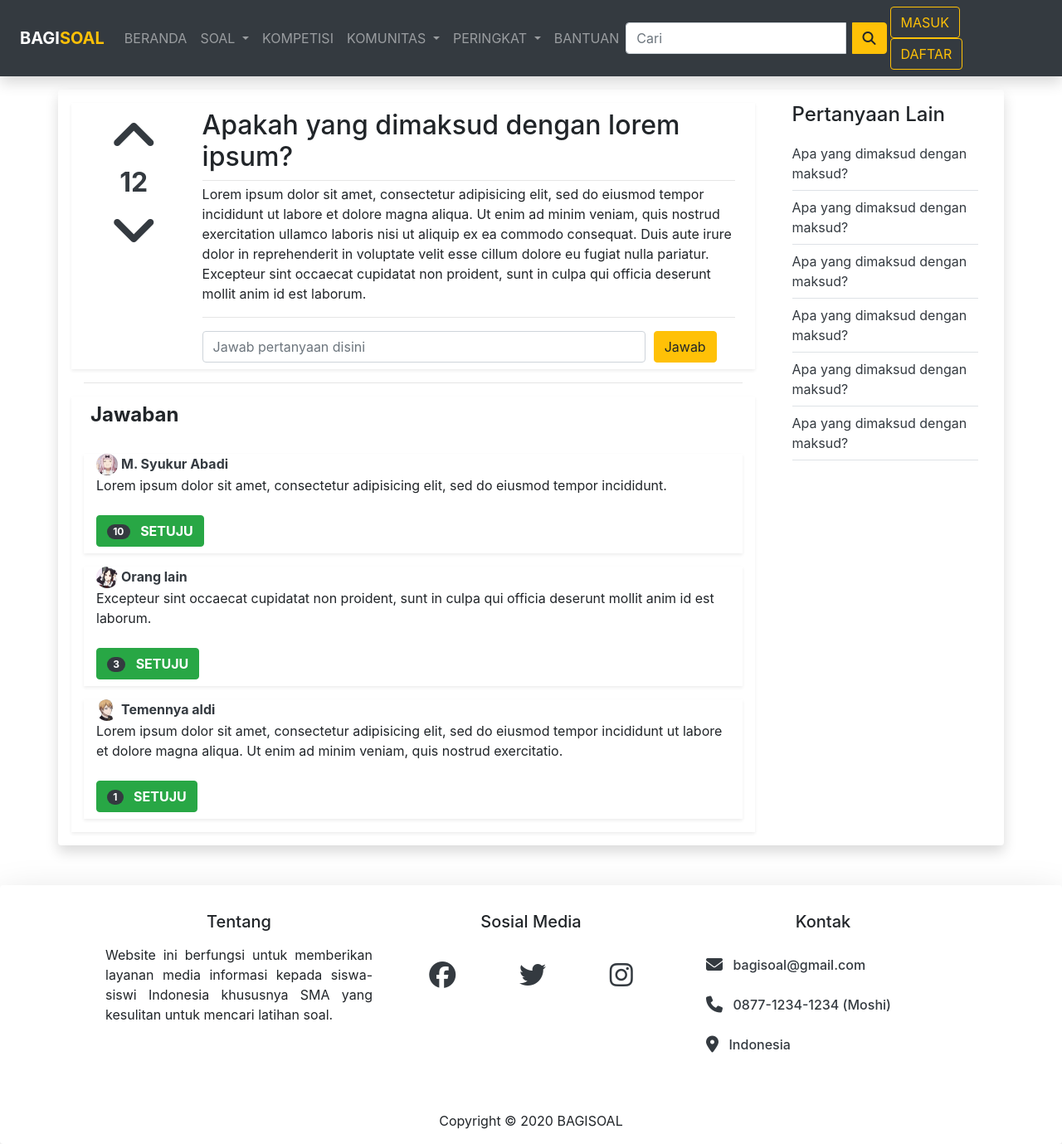
After one commit to aldy-san/bagisoal, a CodeIgniter app: page /bagisoal/forum/show in a window 1280 px wide. The commit adds this page. Shown: the whole page at 83% size. Run offline with CodeIgniter, Linux system fonts and the light colour scheme; data that the repository does not hold is empty; some libraries are stand-ins or nearby versions.

Commit message:
tambah view kompetisi dan forum

```diff
--- a/application/config/routes.php
+++ b/application/config/routes.php
@@ -8,8 +8,7 @@ $route['translate_uri_dashes'] = FALSE;
 $route['soal']                      = 'soal';
 $route['soal/(:num)']               = 'soal';
 $route['soal/jawab/(:num)']         = 'soal/jawab';
-$route['kompetisi']                 = 'user/kompetisi_main';
-$route['komunitas/forum']           = 'user/forum_main';
+$route['komunitas/forum']           = 'forum';
 $route['komunitas/catatan']         = 'catatan';
 $route['komunitas/catatan/(:any)']  = 'catatan';
 //ADMIN
--- /dev/null
+++ b/application/controllers/Forum.php
@@ -0,0 +1,43 @@
+<?php
+defined('BASEPATH') or exit('No direct script access allowed');
+
+class Forum extends CI_Controller
+{
+    public function __construct()
+    {
+        parent::__construct();
+        $this->load->library('form_validation');
+        $admin = $this->db->get_where('admin', ['email' => $this->session->userdata('email')])->row_array();
+        if ($admin) {
+            redirect('admin');
+        }
+    }
+    public function index()
+    {
+        $data['title'] = 'Forum';
+        $this->load->view('template_home/header', $data);
+        $data['top_user'] = $this->m_admin->tampil_data_limit('users', 5, 'id_user')->result_array();
+        if ($this->session->userdata('email')) {
+            $data['user'] = $this->db->get_where('users', ['email' => $this->session->userdata('email')])->row_array();
+            $this->load->view('template_home/header_user', $data);
+        } else {
+            $this->load->view('template_home/header_umum', $data);
+        }
+        $this->load->view('user/forum/forum_main');
+        $this->load->view('template_home/footer');
+    }
+    public function show()
+    {
+        $data['title'] = 'Forum';
+        $this->load->view('template_home/header', $data);
+        $data['top_user'] = $this->m_admin->tampil_data_limit('users', 5, 'id_user')->result_array();
+        if ($this->session->userdata('email')) {
+            $data['user'] = $this->db->get_where('users', ['email' => $this->session->userdata('email')])->row_array();
+            $this->load->view('template_home/header_user', $data);
+        } else {
+            $this->load->view('template_home/header_umum', $data);
+        }
+        $this->load->view('user/forum/show-forum');
+        $this->load->view('template_home/footer');
+    }
+}
--- a/application/views/template_home/header.php
+++ b/application/views/template_home/header.php
@@ -63,7 +63,7 @@
             KOMUNITAS
           </a>
           <div class="dropdown-menu" aria-labelledby="komunitasDropdown">
-            <a class="dropdown-item" href="<?= base_url('komunitas/forum') ?>">BAGI <b>SOAL</b></a>
+            <a class="dropdown-item" href="<?= base_url('komunitas/forum') ?>">BAGI <b>PERTANYAAN</b></a>
             <a class="dropdown-item" href="<?= base_url('komunitas/catatan') ?>">BAGI <b>CATATAN</b></a>
           </div>
         </li>
--- /dev/null
+++ b/application/views/user/forum/show-forum.php
@@ -0,0 +1,95 @@
+<div class="container text-center p-3 my-3 rounded bg-white shadow">
+    <div class="row">
+        <div class="col-9">
+            <div class="container">
+                <div class="row p-2 shadow-sm">
+                    <div class="col-2 ">
+                        <a href="" style="text-decoration: none;" class="d-block text-dark "><i class="fas fa-angle-up fa-4x"></i></a>
+                        <b class="fa-2x d-block bg- m-0 p-0 text-dark">12</b>
+                        <a href="" style="text-decoration: none;" class="d-block text-dark ">
+                            <i class="fas fa-angle-down fa-4x"></i>
+                        </a>
+                    </div>
+                    <div class="col-10 text-left">
+                        <h2>Apakah yang dimaksud dengan lorem ipsum?</h2>
+                        <hr class="my-1">
+                        <p>Lorem ipsum dolor sit amet, consectetur adipisicing elit, sed do eiusmod
+                            tempor incididunt ut labore et dolore magna aliqua. Ut enim ad minim veniam,
+                            quis nostrud exercitation ullamco laboris nisi ut aliquip ex ea commodo
+                            consequat. Duis aute irure dolor in reprehenderit in voluptate velit esse
+                            cillum dolore eu fugiat nulla pariatur. Excepteur sint occaecat cupidatat non
+                            proident, sunt in culpa qui officia deserunt mollit anim id est laborum.</p>
+                        <hr>
+                        <form>
+                            <div class="form-row justify-content-between">
+                                <div class="col-10">
+                                    <input type="text" name="jawaban" placeholder="Jawab pertanyaan disini" class="form-control">
+                                </div>
+                                <div class="col-2">
+                                    <button type="submit" class="btn btn-warning rounded">Jawab</button>
+                                </div>
+                            </div>
+                        </form>
+                    </div>
+                </div>
+                <hr>
+                <div class="row mt-2">
+                    <div class="col-md-12 shadow-sm">
+                        <div class="container text-left">
+                            <div class="row">
+                                <h4 class="p-2"><b>Jawaban</b></h4>
+                            </div>
+                            <div class="row my-3 shadow-sm">
+                                <div class="col-12">
+                                    <h6 class="m-0 d-flex align-items-center">
+                                        <img src="res/fc.jpg" width="26" height="26" class="rounded-circle mr-1">
+                                        <a href="" style="text-decoration: none;" class="text-dark"><b>M. Syukur Abadi</b></a>
+                                    </h6>
+                                    <p>Lorem ipsum dolor sit amet, consectetur adipisicing elit, sed do eiusmod
+                                        tempor incididunt.</p>
+                                    <button class="btn btn-success my-2"><span class="badge badge-pill badge-dark mr-2">10</span> <b>SETUJU</b></button>
+                                </div>
+                            </div>
+                            <div class="row my-3 shadow-sm">
+                                <div class="col-12">
+                                    <h6 class="m-0 d-flex align-items-center">
+                                        <img src="res/ks.jpg" width="26" height="26" class="rounded-circle mr-1">
+                                        <a href="" style="text-decoration: none;" class="text-dark"><b>Orang lain</b></a>
+                                    </h6>
+                                    <p>Excepteur sint occaecat cupidatat non
+                                        proident, sunt in culpa qui officia deserunt mollit anim id est laborum.</p>
+                                    <button class="btn btn-success my-2"><span class="badge badge-pill badge-dark mr-2">3</span> <b>SETUJU</b></button>
+                                </div>
+                            </div>
+                            <div class="row my-3 shadow-sm">
+                                <div class="col-12">
+                                    <h6 class="m-0 d-flex align-items-center">
+                                        <img src="res/sm.jpg" width="26" height="26" class="rounded-circle mr-1">
+                                        <a href="" style="text-decoration: none;" class="text-dark"><b>Temennya aldi</b></a>
+                                    </h6>
+                                    <p>Lorem ipsum dolor sit amet, consectetur adipisicing elit, sed do eiusmod
+                                        tempor incididunt ut labore et dolore magna aliqua. Ut enim ad minim veniam,
+                                        quis nostrud exercitatio.</p>
+                                    <button class="btn btn-success my-2"><span class="badge badge-pill badge-dark mr-2">1</span> <b>SETUJU</b></button>
+                                </div>
+                            </div>
+                        </div>
+                    </div>
+                </div>
+            </div>
+        </div>
+        <div class="col-3">
+            <div class="container text-left">
+                <h4>Pertanyaan Lain</h4>
+                <ul style="list-style: none; text-indent: 0px;" class="py-1 px-0">
+                    <li class="border-bottom py-2 "><a href="" class="text-dark">Apa yang dimaksud dengan maksud?</a></li>
+                    <li class="border-bottom py-2 "><a href="" class="text-dark">Apa yang dimaksud dengan maksud?</a></li>
+                    <li class="border-bottom py-2 "><a href="" class="text-dark">Apa yang dimaksud dengan maksud?</a></li>
+                    <li class="border-bottom py-2 "><a href="" class="text-dark">Apa yang dimaksud dengan maksud?</a></li>
+                    <li class="border-bottom py-2 "><a href="" class="text-dark">Apa yang dimaksud dengan maksud?</a></li>
+                    <li class="border-bottom py-2 "><a href="" class="text-dark">Apa yang dimaksud dengan maksud?</a></li>
+                </ul>
+            </div>
+        </div>
+    </div>
+</div>
```
Also changed, not shown: application/controllers/Kompetisi.php (added, +41 -0 lines), application/controllers/User.php (+0 -28 lines), application/views/user/forum/forum_main.php (renamed from application/views/user/forum_main.php, +11 -30 lines), application/views/user/kompetisi/kompetisi_main.php (+7 -8 lines), application/views/user/kompetisi/show-kompetisi.php (added, +65 -0 lines).
